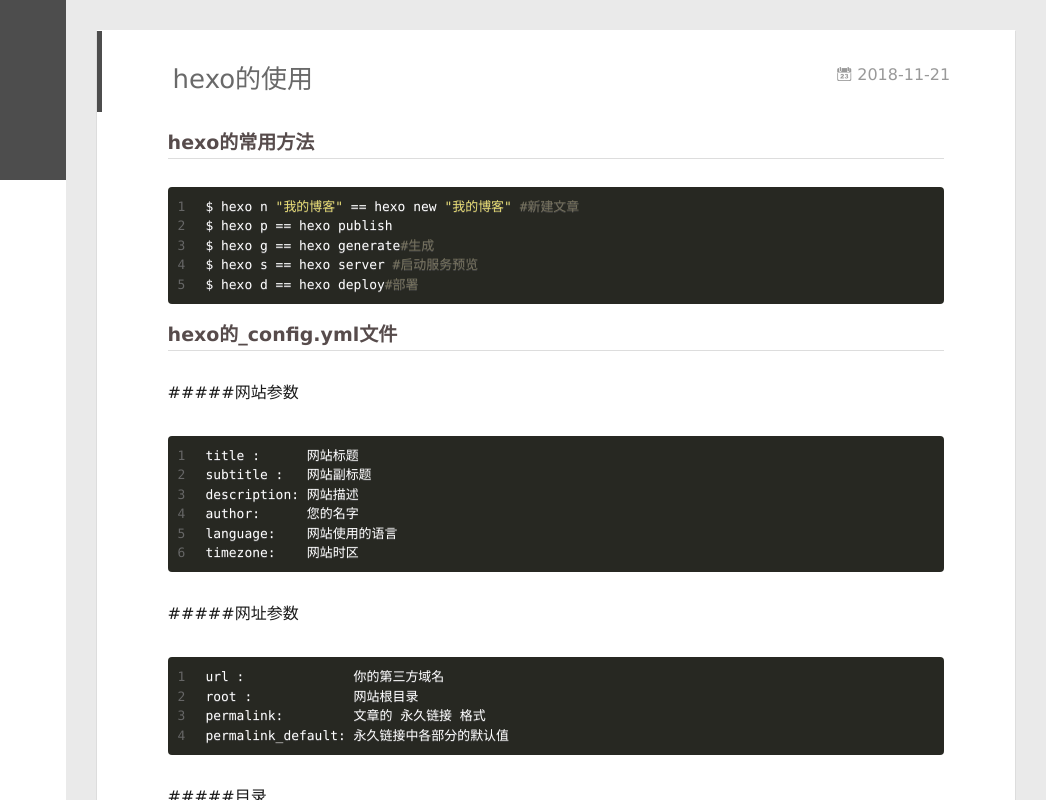
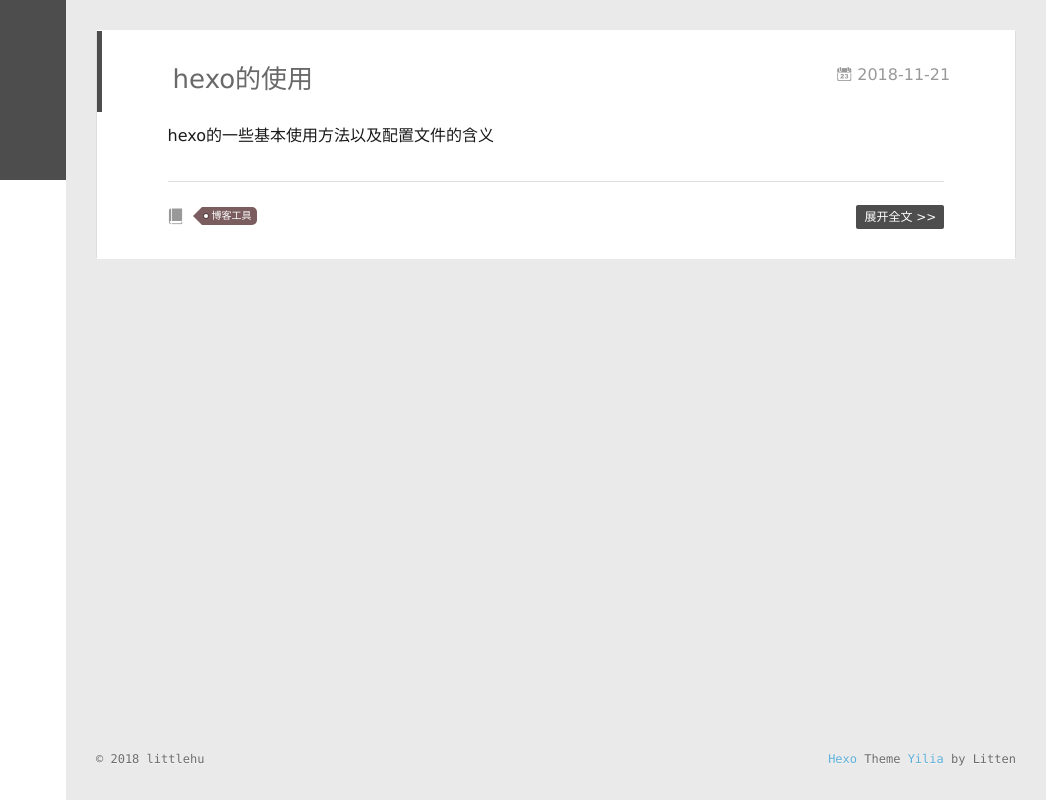
Before and after one commit to SmallSmallrui/SmallSmallrui.git.io, a plain HTML site: page index.html in a window 1280 px wide. Shown: the full height of the page, 234-1280 px from the left. Drawn offline with Linux system fonts and the light colour scheme.

Commit message:
Site updated: 2018-11-22 15:46:43

```diff
--- a/index.html
+++ b/index.html
@@ -172,16 +172,12 @@
 
     <div class="article-entry" itemprop="articleBody">
 
-        <a id="more"></a>
-<h3 id="hexo的常用方法"><a href="#hexo的常用方法" class="headerlink" title="hexo的常用方法"></a>hexo的常用方法</h3><figure class="highlight bash"><table><tr><td class="gutter"><pre><span class="line">1</span><br><span class="line">2</span><br><span class="line">3</span><br><span class="line">4</span><br><span class="line">5</span><br></pre></td><td class="code"><pre><span class="line">$ hexo n <span class="string">"我的博客"</span> == hexo new <span class="string">"我的博客"</span> <span class="comment">#新建文章</span></span><br><span class="line">$ hexo p == hexo publish</span><br><span class="line">$ hexo g == hexo generate<span class="comment">#生成</span></span><br><span class="line">$ hexo s == hexo server <span class="comment">#启动服务预览</span></span><br><span class="line">$ hexo d == hexo deploy<span class="comment">#部署</span></span><br></pre></td></tr></table></figure>
-<h3 id="hexo的-config-yml文件"><a href="#hexo的-config-yml文件" class="headerlink" title="hexo的_config.yml文件"></a>hexo的_config.yml文件</h3><p>#####网站参数<br><figure class="highlight bash"><table><tr><td class="gutter"><pre><span class="line">1</span><br><span class="line">2</span><br><span class="line">3</span><br><span class="line">4</span><br><span class="line">5</span><br><span class="line">6</span><br></pre></td><td class="code"><pre><span class="line">title :      网站标题</span><br><span class="line">subtitle :   网站副标题</span><br><span class="line">description: 网站描述</span><br><span class="line">author:      您的名字</span><br><span class="line">language:    网站使用的语言</span><br><span class="line">timezone:    网站时区</span><br></pre></td></tr></table></figure></p>
-<p>#####网址参数<br><figure class="highlight bash"><table><tr><td class="gutter"><pre><span class="line">1</span><br><span class="line">2</span><br><span class="line">3</span><br><span class="line">4</span><br></pre></td><td class="code"><pre><span class="line">url :              你的第三方域名</span><br><span class="line">root :             网站根目录</span><br><span class="line">permalink:         文章的 永久链接 格式</span><br><span class="line">permalink_default: 永久链接中各部分的默认值</span><br></pre></td></tr></table></figure></p>
-<p>#####目录<br><figure class="highlight bash"><table><tr><td class="gutter"><pre><span class="line">1</span><br><span class="line">2</span><br><span class="line">3</span><br><span class="line">4</span><br><span class="line">5</span><br><span class="line">6</span><br><span class="line">7</span><br><span class="line">8</span><br></pre></td><td class="code"><pre><span class="line">source_dir 	资源文件夹，这个文件夹用来存放内容。	<span class="built_in">source</span></span><br><span class="line">public_dir	公共文件夹，这个文件夹用于存放生成的站点文件。	public</span><br><span class="line">tag_dir	标签文件夹	tags</span><br><span class="line">archive_dir	归档文件夹	archives</span><br><span class="line">category_dir	分类文件夹	categories</span><br><span class="line">code_dir	Include code 文件夹	`downloads/code</span><br><span class="line">i18n_dir	国际化（i18n）文件夹	:lang</span><br><span class="line">skip_render	跳过指定文件的渲染，您可使用 glob 表达式来匹配路径。</span><br></pre></td></tr></table></figure></p>
+        <p> hexo的一些基本使用方法以及配置文件的含义<br>
 
 
 
 
-    </div>
+    </p></div>
     <div class="article-info article-info-index">
 
 
```
Also changed, not shown: 2018/11/21/hello-world/index.html (+8 -8 lines).
